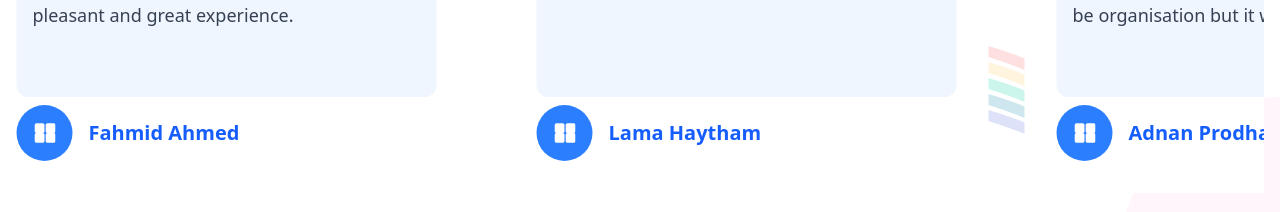
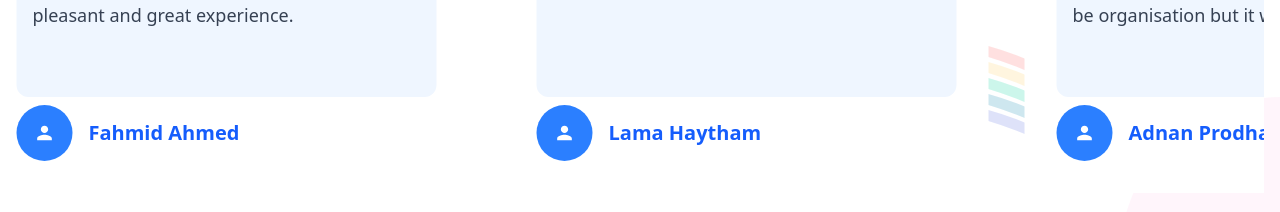
Before and after one commit to MoyasiGinko/iLearners-Hub, a Next.js app: page / in a window 1280 px wide. Shown: the part 4686-4898 px from the top of the page. Built offline with nearby package versions, Linux system fonts and the light colour scheme.

Commit message:
Update BackgroundElements.tsx

```diff
--- a/components/main/client-review/BackgroundElements.tsx
+++ b/components/main/client-review/BackgroundElements.tsx
@@ -3,13 +3,13 @@ export const QuoteIcon = () => {
     <div className="w-14 h-14 flex items-center justify-center bg-blue-500 rounded-full border-4 border-yellow-300 shadow-md">
       <svg
         width="22"
-        height="20"
-        viewBox="0 0 18 16"
+        height="22"
+        viewBox="0 0 24 24"
         fill="none"
         xmlns="http://www.w3.org/2000/svg"
       >
         <path
-          d="M7.5 8H2.5C2.1 8 1.75 7.85 1.45 7.55C1.15 7.25 1 6.9 1 6.5V1.5C1 1.1 1.15 0.75 1.45 0.45C1.75 0.15 2.1 0 2.5 0H7.5C7.9 0 8.25 0.15 8.55 0.45C8.85 0.75 9 1.1 9 1.5V6.5C9 6.9 8.85 7.25 8.55 7.55C8.25 7.85 7.9 8 7.5 8ZM16.5 8H11.5C11.1 8 10.75 7.85 10.45 7.55C10.15 7.25 10 6.9 10 6.5V1.5C10 1.1 10.15 0.75 10.45 0.45C10.75 0.15 11.1 0 11.5 0H16.5C16.9 0 17.25 0.15 17.55 0.45C17.85 0.75 18 1.1 18 1.5V6.5C18 6.9 17.85 7.25 17.55 7.55C17.25 7.85 16.9 8 16.5 8ZM7.5 16H2.5C2.1 16 1.75 15.85 1.45 15.55C1.15 15.25 1 14.9 1 14.5V9.5C1 9.1 1.15 8.75 1.45 8.45C1.75 8.15 2.1 8 2.5 8H7.5C7.9 8 8.25 8.15 8.55 8.45C8.85 8.75 9 9.1 9 9.5V14.5C9 14.9 8.85 15.25 8.55 15.55C8.25 15.85 7.9 16 7.5 16ZM16.5 16H11.5C11.1 16 10.75 15.85 10.45 15.55C10.15 15.25 10 14.9 10 14.5V9.5C10 9.1 10.15 8.75 10.45 8.45C10.75 8.15 11.1 8 11.5 8H16.5C16.9 8 17.25 8.15 17.55 8.45C17.85 8.75 18 9.1 18 9.5V14.5C18 14.9 17.85 15.25 17.55 15.55C17.25 15.85 16.9 16 16.5 16Z"
+          d="M12 12C14.21 12 16 10.21 16 8C16 5.79 14.21 4 12 4C9.79 4 8 5.79 8 8C8 10.21 9.79 12 12 12ZM12 14C9.33 14 4 15.34 4 18V20H20V18C20 15.34 14.67 14 12 14Z"
           fill="white"
         />
       </svg>
```
